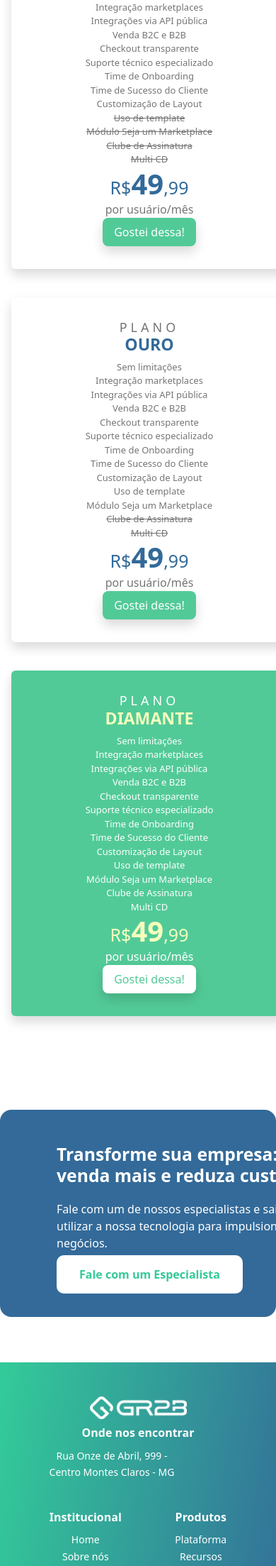
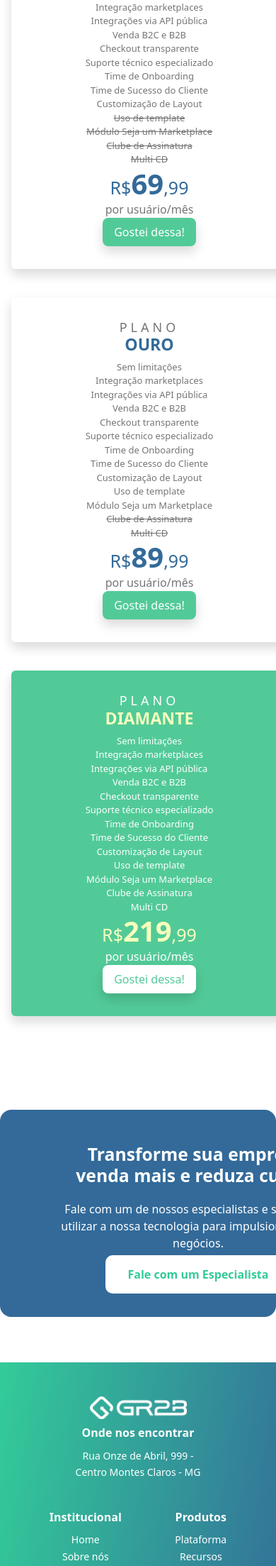
Before and after one commit to oandalves/gr2b, a PHP site: page /planos.html in a window 390 px wide; the page is wider, and only the part inside the window is pictured. Shown: the part 1130-3337 px from the top of that part at 71% size. Run offline with PHP 8.4, Linux system fonts and the light colour scheme.

Commit message:
mobile footer e transforme sua empresa

```diff
--- a/css/style-final.css
+++ b/css/style-final.css
@@ -325,6 +325,24 @@ footer {
     float: right;
 }
 
+@media (min-width:350px) and (max-width:830px){
+    .last h2 {
+        text-align: center;
+    }
+
+    .last p {
+        text-align: center;
+    }
+    .footer-bloco>p{
+        margin: 0 auto;
+    }
+    .last{
+        margin: 20px 0;
+    }
+
+}
+
+
 /* ?TRANSFORME SUA EMPRESA  */
 
 .row-content {
@@ -362,6 +380,11 @@ footer {
     .rodape {
         text-align: center;
     }
+    .informacao-empresa{
+        margin: 0 auto;
+        text-align: center;
+    }
+
 }
 
 /* !SOBRE */
@@ -612,6 +635,18 @@ footer {
     border-radius: 0.5em;
     color: #52ca98;
     border: none;
+}
+.pro-plan .gostei-dessa:hover, .diamant-plan .gostei-dessa:hover{
+background-color: transparent;
+color: white;
+border: 1px solid white;
+transition: 0.5s;
+}
+.gostei-dessa:hover{
+    background-color: white;
+    border: 1px solid var(--green-main);
+    color: var(--green-main);
+    transition: 0.5s;
 }
 
 @media (max-width:750px) {
--- a/planos.html
+++ b/planos.html
@@ -136,7 +136,7 @@
                     <li><s>Clube de Assinatura</s></li>
                     <li><s>Multi CD</s></li>
                 </ul>
-                <h3 class="preco">R$<span class="blue-bold">49</span>,99</h3>
+                <h3 class="preco">R$<span class="blue-bold">69</span>,99</h3>
                 <p class="">por usuário/mês</p>
                 <div class="plans-center">
                     <a class="gostei-dessa shadow" href="#">Gostei dessa!</a>
@@ -160,7 +160,7 @@
                     <li><s>Clube de Assinatura</s></li>
                     <li><s>Multi CD</s></li>
                 </ul>
-                <h3 class="preco">R$<span class="blue-bold">49</span>,99</h3>
+                <h3 class="preco">R$<span class="blue-bold">89</span>,99</h3>
                 <p>por usuário/mês</p>
                 <div class="plans-center">
                     <a class="gostei-dessa shadow" href="#">Gostei dessa!</a>
@@ -184,7 +184,7 @@
                     <li>Clube de Assinatura</li>
                     <li>Multi CD</li>
                 </ul>
-                <h3 class="preco">R$<span class="blue-bold">49</span>,99</h3>
+                <h3 class="preco">R$<span class="blue-bold">219</span>,99</h3>
                 <p class="">por usuário/mês</p>
                 <div class="plans-center">
                     <a class="gostei-dessa shadow" href="#">Gostei dessa!</a>
@@ -235,7 +235,7 @@
                     <li><s>Clube de Assinatura</s></li>
                     <li><s>Multi CD</s></li>
                 </ul>
-                <h3 class="preco">R$<span class="blue-bold">49</span>,99</h3>
+                <h3 class="preco">R$<span class="blue-bold">69</span>,99</h3>
                 <p class="">por usuário/mês</p>
                 <div class="plans-center">
                     <a class="gostei-dessa shadow" href="#">Gostei dessa!</a>
@@ -259,7 +259,7 @@
                     <li><s>Clube de Assinatura</s></li>
                     <li><s>Multi CD</s></li>
                 </ul>
-                <h3 class="preco">R$<span class="blue-bold">49</span>,99</h3>
+                <h3 class="preco">R$<span class="blue-bold">89</span>,99</h3>
                 <p>por usuário/mês</p>
                 <div class="plans-center">
                     <a class="gostei-dessa shadow" href="#">Gostei dessa!</a>
@@ -283,7 +283,7 @@
                     <li>Clube de Assinatura</li>
                     <li>Multi CD</li>
                 </ul>
-                <h3 class="preco">R$<span class="blue-bold">49</span>,99</h3>
+                <h3 class="preco">R$<span class="blue-bold">219</span>,99</h3>
                 <p class="">por usuário/mês</p>
                 <div class="plans-center">
                     <a class="gostei-dessa shadow" href="#">Gostei dessa!</a>
```
